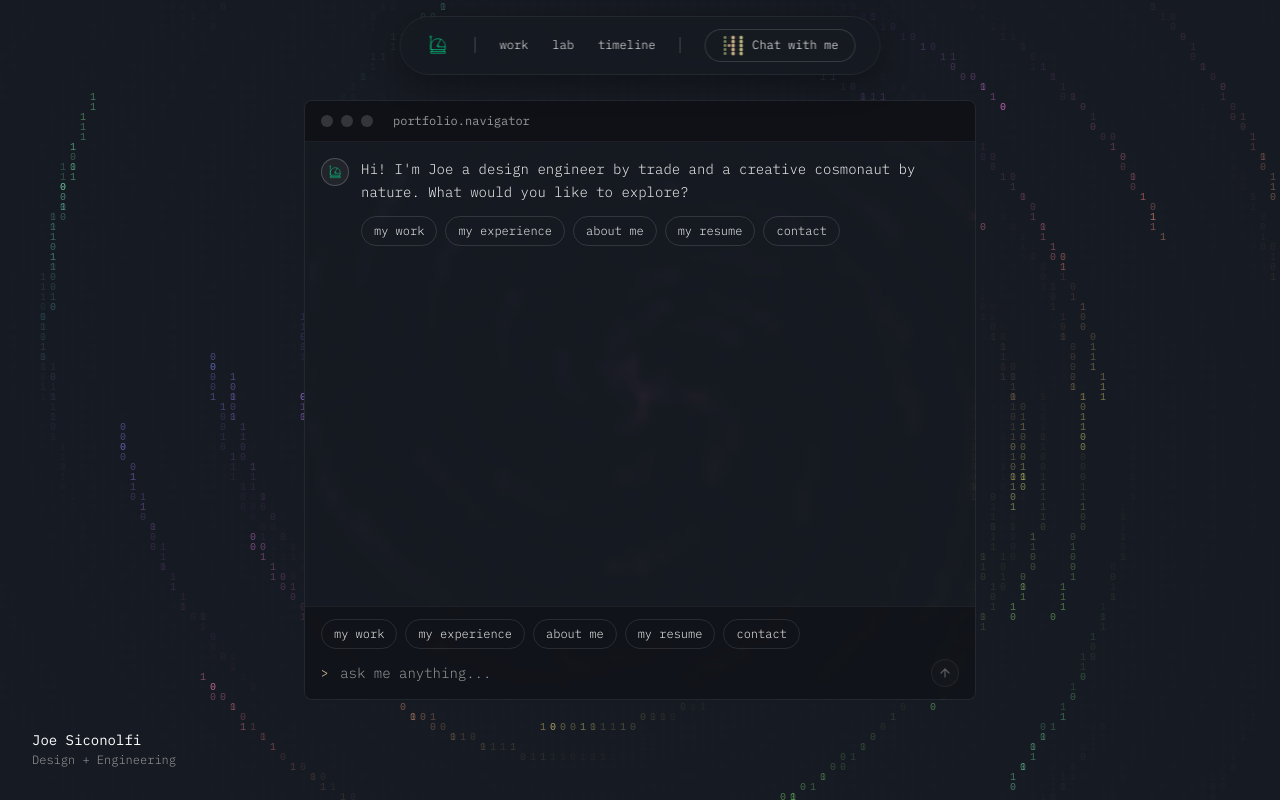
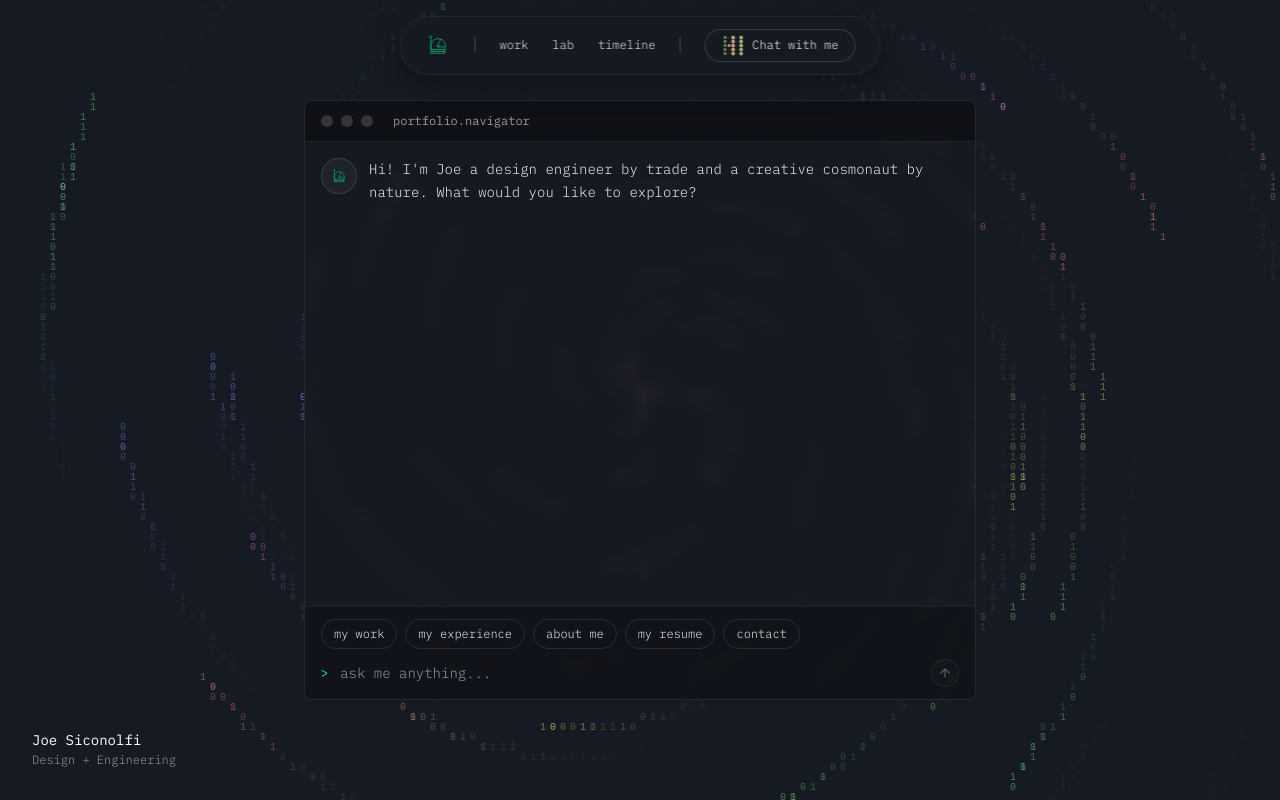
Before and after one commit to jsiconolfi/joesiconolfi-2026, a Next.js app: page / in a window 1280 px wide. Built offline with nearby package versions, Linux system fonts and the light colour scheme.

Commit message:
update v3

```diff
--- a/src/app/globals.css
+++ b/src/app/globals.css
@@ -36,6 +36,11 @@ body {
   }
 }
 
+@keyframes blink {
+  0%, 100% { opacity: 1; }
+  50%       { opacity: 0; }
+}
+
 @layer utilities {
   .scrollbar-thin::-webkit-scrollbar {
     width: 4px;
--- a/src/components/ui/ChatPanel.tsx
+++ b/src/components/ui/ChatPanel.tsx
@@ -8,22 +8,52 @@ interface Message {
   id: string
   role: 'assistant' | 'user'
   content: string
-  chips?: string[]
 }
 
-const INITIAL_MESSAGES: Message[] = [
-  {
-    id: 'greeting',
-    role: 'assistant',
-    content: "Hi! I'm Joe a design engineer by trade and a creative cosmonaut by nature. What would you like to explore?",
-    chips: ['my work', 'my experience', 'about me', 'my resume', 'contact'],
-  },
-]
+const GREETING = "Hi! I'm Joe a design engineer by trade and a creative cosmonaut by nature. What would you like to explore?"
 
-const AssistantAvatar = () => (
+// ms per character — 28ms matches Claude's streaming feel
+const STREAM_SPEED = 28
+
+interface AssistantAvatarProps {
+  thinking?: boolean
+}
+
+const AssistantAvatar = ({ thinking = false }: AssistantAvatarProps) => (
   <div
-    className="w-7 h-7 rounded-full flex items-center justify-center flex-shrink-0"
-    style={{ border: '1px solid rgba(255,255,255,0.2)', backgroundColor: 'rgba(255,255,255,0.05)' }}
+    className="w-9 h-9 rounded-full flex-shrink-0 flex items-center justify-center overflow-hidden relative"
+    style={{
+      border: '1px solid rgba(255, 255, 255, 0.12)',
+      backgroundColor: 'rgba(255, 255, 255, 0.04)',
+    }}
+  >
+    {/* SwirlDotGrid — visible when thinking */}
+    <div
+      style={{
+        position: 'absolute',
+        inset: 0,
+        display: 'flex',
+        alignItems: 'center',
+        justifyContent: 'center',
+        opacity: thinking ? 1 : 0,
+        transition: 'opacity 0.7s ease',
+        pointerEvents: 'none',
+      }}
+    >
+      <SwirlDotGrid cols={4} rows={4} dotSize={3} gap={2} speed={0.055} />
+    </div>
+
+    {/* Avatar icon — visible when not thinking */}
+    <div
+      style={{
+        position: 'absolute',
+        inset: 0,
+        display: 'flex',
+        alignItems: 'center',
+        justifyContent: 'center',
+        opacity: thinking ? 0 : 1,
+        transition: 'opacity 0.7s ease',
+      }}
     >
       <Image
         src="/logo-update.svg"
@@ -33,12 +63,15 @@ const AssistantAvatar = () => (
         style={{ opacity: 0.9 }}
       />
     </div>
+  </div>
 )
 
 export default function ChatPanel() {
-  const [messages, setMessages] = useState<Message[]>(INITIAL_MESSAGES)
+  const [messages, setMessages] = useState<Message[]>([])
   const [input, setInput] = useState('')
-  const [isLoading, setIsLoading] = useState(false)
+  const [isLoading, setIsLoading] = useState(true)
+  const [streamingContent, setStreamingContent] = useState('')
+  const [isResponseLoading, setIsResponseLoading] = useState(false)
   const messagesEndRef = useRef<HTMLDivElement>(null)
   const inputRef = useRef<HTMLInputElement>(null)
   const idCounter = useRef(100)
@@ -47,8 +80,41 @@ export default function ChatPanel() {
     messagesEndRef.current?.scrollIntoView({ behavior: 'smooth' })
   }, [messages])
 
+  useEffect(() => {
+    // Phase 1: show thinking state for 1.5s
+    const thinkingTimer = setTimeout(() => {
+      setIsLoading(false)
+
+      // Phase 2: stream greeting in character by character
+      let i = 0
+      const streamInterval = setInterval(() => {
+        i++
+        setStreamingContent(GREETING.slice(0, i))
+
+        if (i >= GREETING.length) {
+          clearInterval(streamInterval)
+
+          // Phase 3: streaming complete — add full message with chips
+          // Small delay so the cursor doesn't vanish instantly
+          setTimeout(() => {
+            setMessages([{
+              id: 'greeting',
+              role: 'assistant',
+              content: GREETING,
+            }])
+            setStreamingContent('')
+          }, 300)
+        }
+      }, STREAM_SPEED)
+
+      return () => clearInterval(streamInterval)
+    }, 1500)
+
+    return () => clearTimeout(thinkingTimer)
+  }, [])
+
   const sendMessage = (content: string) => {
-    if (!content.trim() || isLoading) return
+    if (!content.trim() || isResponseLoading) return
 
     const userMessage: Message = {
       id: String(++idCounter.current),
@@ -58,17 +124,16 @@ export default function ChatPanel() {
 
     setMessages((prev) => [...prev, userMessage])
     setInput('')
-    setIsLoading(true)
+    setIsResponseLoading(true)
 
     setTimeout(() => {
       const response: Message = {
         id: String(++idCounter.current),
         role: 'assistant',
         content: `got it — you asked about "${content.trim()}". AI integration coming next session.`,
-        chips: ['tell me more', 'show me the work', 'something else'],
       }
       setMessages((prev) => [...prev, response])
-      setIsLoading(false)
+      setIsResponseLoading(false)
     }, 800)
   }
 
@@ -109,34 +174,59 @@ export default function ChatPanel() {
 
       {/* Messages */}
       <div className="flex-1 overflow-y-auto px-4 py-4 space-y-4 scrollbar-thin scrollbar-track-transparent scrollbar-thumb-white/10">
+        {/* Phases 1 + 2: mounted until greeting message lands — no gap between phases */}
+        {messages.length === 0 && (
+          <div className="flex gap-3 items-start">
+            <AssistantAvatar thinking={isLoading} />
+            <div className="flex-1 min-w-0 relative" style={{ minHeight: '1.25rem' }}>
+              {/* "thinking..." — fades out as streaming begins */}
+              <span
+                className="font-mono text-xs font-light text-text-hint absolute inset-0 flex items-center"
+                style={{
+                  opacity: isLoading ? 1 : 0,
+                  transition: 'opacity 0.6s ease',
+                  pointerEvents: 'none',
+                }}
+              >
+                thinking...
+              </span>
+              {/* Streaming text — fades in */}
+              <p
+                className="font-mono text-sm font-light text-text-secondary leading-relaxed"
+                style={{
+                  opacity: streamingContent ? 1 : 0,
+                  transition: 'opacity 0.6s ease',
+                }}
+              >
+                {streamingContent || '\u00A0'}
+                {streamingContent && (
+                  <span
+                    style={{
+                      display: 'inline-block',
+                      width: '2px',
+                      height: '13px',
+                      marginLeft: '2px',
+                      verticalAlign: 'middle',
+                      backgroundColor: '#00ff9f',
+                      animation: 'blink 0.8s step-end infinite',
+                    }}
+                  />
+                )}
+              </p>
+            </div>
+          </div>
+        )}
+
+        {/* Phase 3: Full messages */}
         {messages.map((message) => (
           <div key={message.id}>
             {message.role === 'assistant' ? (
               <div className="flex gap-3 items-start">
-                <AssistantAvatar />
+                <AssistantAvatar thinking={false} />
                 <div className="flex-1 min-w-0">
                   <p className="font-mono text-sm font-light text-text-secondary leading-relaxed">
                     {message.content}
                   </p>
-                  {message.chips && (
-                    <div className="flex flex-wrap gap-2 mt-3">
-                      {message.chips.map((chip) => (
-                        <button
-                          key={chip}
-                          type="button"
-                          onClick={() => sendMessage(chip)}
-                          className="font-mono text-xs font-light text-text-secondary hover:text-accent-neon transition-colors duration-200 px-3 py-1.5"
-                          style={{
-                            backgroundColor: 'transparent',
-                            border: '1px solid rgba(255, 255, 255, 0.12)',
-                            borderRadius: '20px',
-                          }}
-                        >
-                          {chip}
-                        </button>
-                      ))}
-                    </div>
-                  )}
                 </div>
               </div>
             ) : (
@@ -156,22 +246,11 @@ export default function ChatPanel() {
           </div>
         ))}
 
-        {/* Thinking state */}
-        {isLoading && (
-          <div className="flex gap-3 items-start">
-            <AssistantAvatar />
-            <div className="flex flex-col gap-2 pt-0.5">
-              <SwirlDotGrid
-                cols={6}
-                rows={4}
-                dotSize={4}
-                gap={3}
-                speed={0.055}
-              />
-              <p className="font-mono text-xs font-light text-text-hint">
-                thinking...
-              </p>
-            </div>
+        {/* Subsequent AI responses loading state */}
+        {!isLoading && messages.length > 0 && isResponseLoading && (
+          <div className="flex gap-3 items-center">
+            <AssistantAvatar thinking={true} />
+            <p className="font-mono text-xs font-light text-text-hint">thinking...</p>
           </div>
         )}
 
@@ -205,7 +284,7 @@ export default function ChatPanel() {
           ))}
         </div>
         <div className="flex items-center gap-3">
-          <span className="font-mono text-xs text-accent-warm flex-shrink-0 select-none">&gt;</span>
+          <span className="font-mono text-xs flex-shrink-0 select-none" style={{ color: '#00ff9f' }}>&gt;</span>
           <input
             ref={inputRef}
             type="text"
@@ -217,12 +296,14 @@ export default function ChatPanel() {
             onKeyDown={handleKeyDown}
             placeholder="ask me anything..."
             aria-label="Ask about Joe's work or approach"
+            autoFocus
             className="flex-1 bg-transparent font-mono text-sm font-light text-white placeholder:text-text-hint focus:outline-none"
+            style={{ caretColor: '#00ff9f' }}
           />
           <button
             type="button"
             onClick={handleSubmit}
-            disabled={!input.trim() || isLoading}
+            disabled={!input.trim() || isResponseLoading}
             aria-label="Send message"
             className="w-7 h-7 rounded-full flex items-center justify-center transition-all duration-200 disabled:opacity-30 disabled:cursor-not-allowed flex-shrink-0"
             style={{ border: '1px solid rgba(255,255,255,0.2)', backgroundColor: 'rgba(255,255,255,0.05)' }}
--- a/src/components/ui/SwirlDotGrid.tsx
+++ b/src/components/ui/SwirlDotGrid.tsx
@@ -92,25 +92,20 @@ export default function SwirlDotGrid({
         const distFade = Math.max(0.2, 1 - radii[i] / (maxRadius + 0.5))
 
         let alpha: number
-        let hue: number
-        let sat: number
 
         if (inTrail) {
           const intensity = Math.max(0, 1 - (diff + TRAIL) / TRAIL * 0.4)
           alpha = 0.12 + intensity * 0.88 * distFade
-          hue = ((angles[i] / (Math.PI * 2)) * 240 + tickRef.current * 30) % 360
-          sat = 55
+
+          const hue = ((angles[i] / (Math.PI * 2)) * 240 + tickRef.current * 30) % 360
+          dots[i].style.background = `hsla(${hue | 0},55%,68%,${alpha.toFixed(2)})`
           dots[i].style.transform = intensity > 0.6
             ? `scale(${(0.95 + intensity * 0.35).toFixed(3)})`
             : 'scale(1)'
         } else {
-          alpha = 0.06
-          hue = 0
-          sat = 0
+          dots[i].style.background = 'rgba(196,174,145,0.06)'
           dots[i].style.transform = 'scale(1)'
         }
-
-        dots[i].style.background = `hsla(${hue | 0},${sat}%,68%,${alpha.toFixed(2)})`
       }
     }
 
--- a/tailwind.config.ts
+++ b/tailwind.config.ts
@@ -26,9 +26,10 @@ const config: Config = {
           faint:     '#555555',
         },
         accent: {
-          warm:      '#c4ae91',
+          warm:       '#c4ae91',
           'warm-dim': '#a8906e',
-          neon:      '#00ff9f',
+          neon:       '#00ff9f',
+          terminal:   '#00ff9f',   // neon terminal green — interactive states
         },
       },
       fontFamily: {
```
Also changed, not shown: 2 other files (tests, documents, lock files or other folders). Lines whose indentation alone changed are shown as unchanged.
